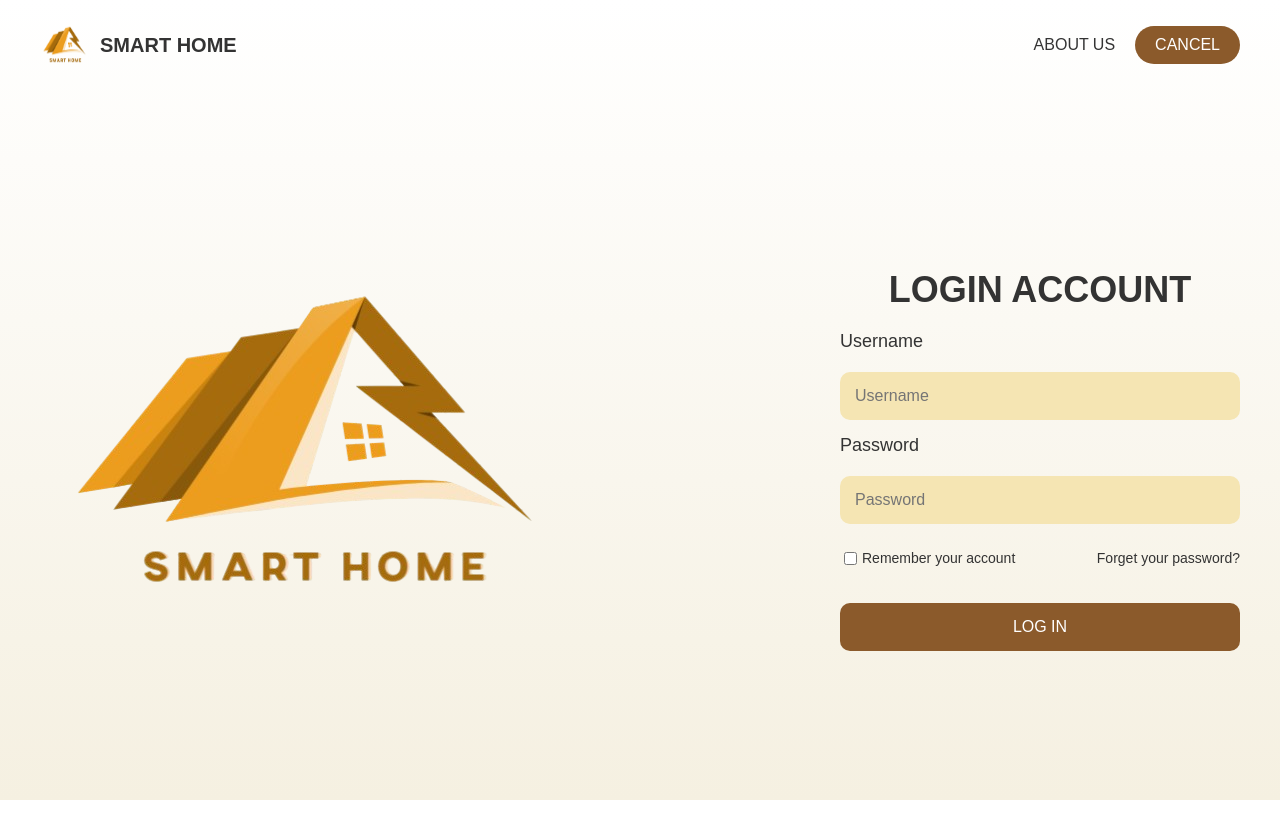
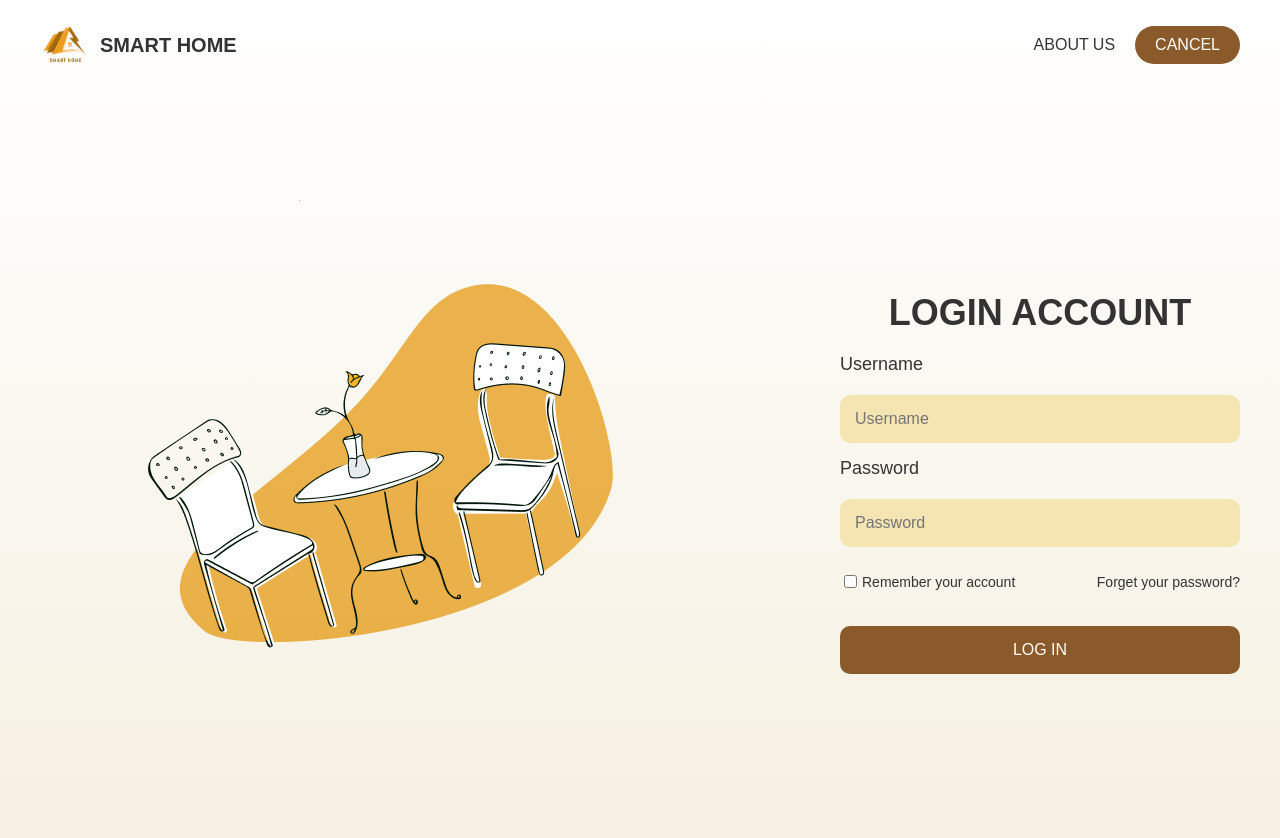
Before and after one commit to thaiquangphat/hcmut-multidisciplinary-project, a React (Create React App) app in the folder frontend/: page /login in a window 1280 px wide. Shown: the top 838 px of the page. Before the commit the page ends 800 px from the top, so only its background shows below. Built offline with nearby package versions, Linux system fonts and the light colour scheme.

Commit message:
add logo img

```diff
--- a/frontend/package.json
+++ b/frontend/package.json
@@ -7,15 +7,15 @@
     "@testing-library/jest-dom": "^6.6.3",
     "@testing-library/react": "^16.3.0",
     "@testing-library/user-event": "^13.5.0",
-    "chart.js": "^4.4.8",
+    "chart.js": "^4.4.9",
     "chartjs-adapter-date-fns": "^3.0.0",
     "date-fns": "^2.30.0",
     "react": "^19.1.0",
     "react-chartjs-2": "^5.3.0",
     "react-dom": "^19.1.0",
     "react-icons": "^5.5.0",
-    "react-router-dom": "^7.5.0",
-    "react-scripts": "5.0.1",
+    "react-router-dom": "^6.3.0",
+    "react-scripts": "^5.0.1",
     "web-vitals": "^2.1.4"
   },
   "scripts": {
--- a/frontend/src/login.js
+++ b/frontend/src/login.js
@@ -2,6 +2,7 @@ import React, { useState } from 'react';
 import { Link, useNavigate } from 'react-router-dom'; // Import useNavigate for navigation
 import logoImg from './yolohome.png';
 import illustrationImg from './yolohome.png';
+import chair from './chair.png'
 
 const LoginPage = () => {
   const [username, setUsername] = useState(''); // State for username
@@ -93,7 +94,7 @@ const LoginPage = () => {
         {/* Illustration Section */}
         <div style={{ flex: 1, paddingRight: '20px' }}>
           <img
-            src={illustrationImg}
+            src={chair}
             alt="Illustration of chairs and table"
             style={{ maxWidth: '100%', height: 'auto' }}
           />
```
Also changed, not shown: frontend/src/homepage.js (+0 -43 lines), frontend/src/chair.png (added), 1 other file (tests, documents, lock files or other folders).
